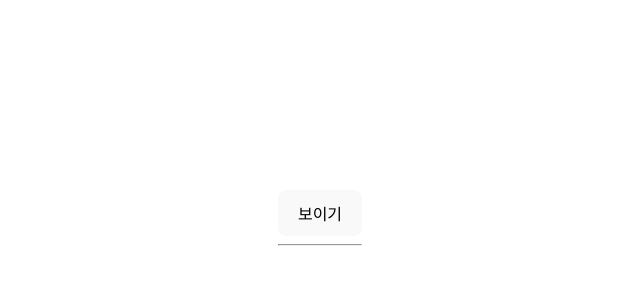
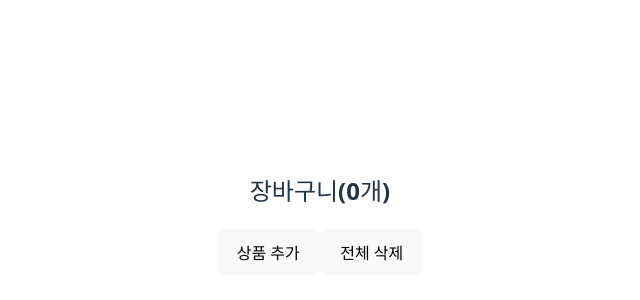
Before and after one commit to Lacheln1/UrecaDailyStudy, a React (Vite) app in the folder 11/1117ref/: page / in a window 1280 px wide. Shown: the part 178-478 px from the top of the page, without its empty margins (320-960 px from the left). Built offline with nearby package versions, Linux system fonts and the light colour scheme.

Commit message:
useReduce

```diff
--- /dev/null
+++ b/11/1117ref/src/ShoppingReduce.jsx
@@ -0,0 +1,54 @@
+import { useReducer } from "react";
+
+//리듀서 함수 정의
+function cartReducer(state, action) {
+    //state : 현재 상태
+    //action : 어떤 동작을 할지 알려주는 객체
+    switch (action.type) {
+        case "ADD_ITEM":
+            return [...state, action.item];
+
+        case "REMOVE_ITEM":
+            return state.filter((item) => item.id !== action.id);
+
+        case "CLEAR_CART":
+            return [];
+
+        default:
+            return state;
+    }
+}
+
+const ShoppingCart = () => {
+    // [현재상태, 액션을보내는함수] = useReducer(정의 한 리듀서함수, 초기값)
+    const [cart, dispatch] = useReducer(cartReducer, []);
+
+    const addItem = () => {
+        const newItem = {
+            id: Date.now(),
+            name: "상품" + (cart.length + 1),
+            price: Math.floor(Math.random() * 10000),
+        };
+        dispatch({ type: "ADD_ITEM", item: newItem });
+    };
+    return (
+        <div>
+            <h2>장바구니({cart.length}개)</h2>
+            <button onClick={addItem}>상품 추가</button>
+            <button onClick={() => dispatch({ type: "CLEAR_CART" })}>전체 삭제</button>
+
+            <ul>
+                {cart.map((item) => (
+                    <li key={item.id}>
+                        {item.name} - {item.price}원
+                        <button onClick={() => dispatch({ type: "REMOVE_ITEM", id: item.id })}>
+                            삭제
+                        </button>
+                    </li>
+                ))}
+            </ul>
+        </div>
+    );
+};
+
+export default ShoppingCart;
--- a/11/1117ref/src/main.jsx
+++ b/11/1117ref/src/main.jsx
@@ -4,9 +4,10 @@ import "./index.css";
 import App from "./App.jsx";
 import ValidationSample from "./ValidationSample.jsx";
 import PracticeUseEffect from "./practiceUseEffect.jsx";
+import ShoppingCart from "./ShoppingReduce.jsx";
 
 createRoot(document.getElementById("root")).render(
     <StrictMode>
-        <PracticeUseEffect />
+        <ShoppingCart />
     </StrictMode>
 );
```
